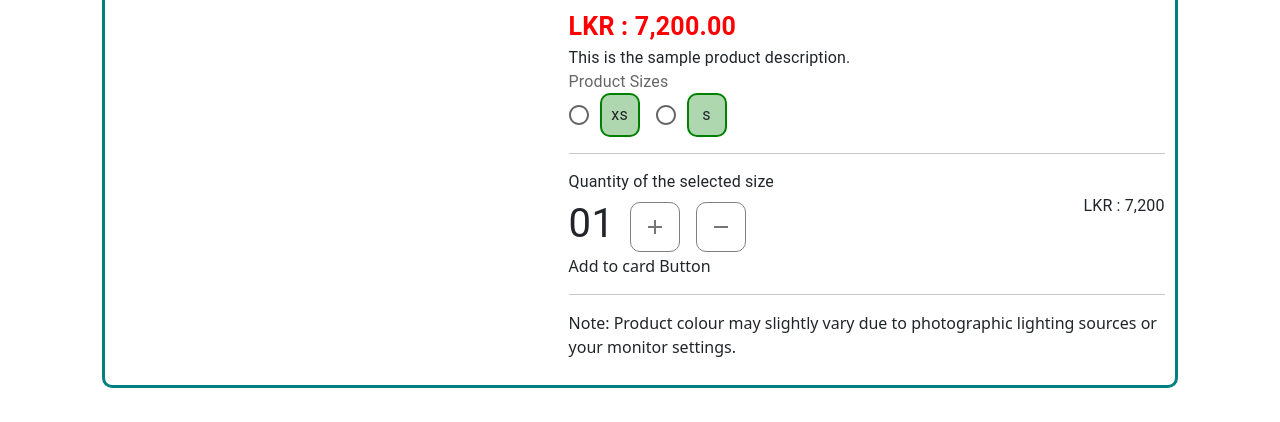
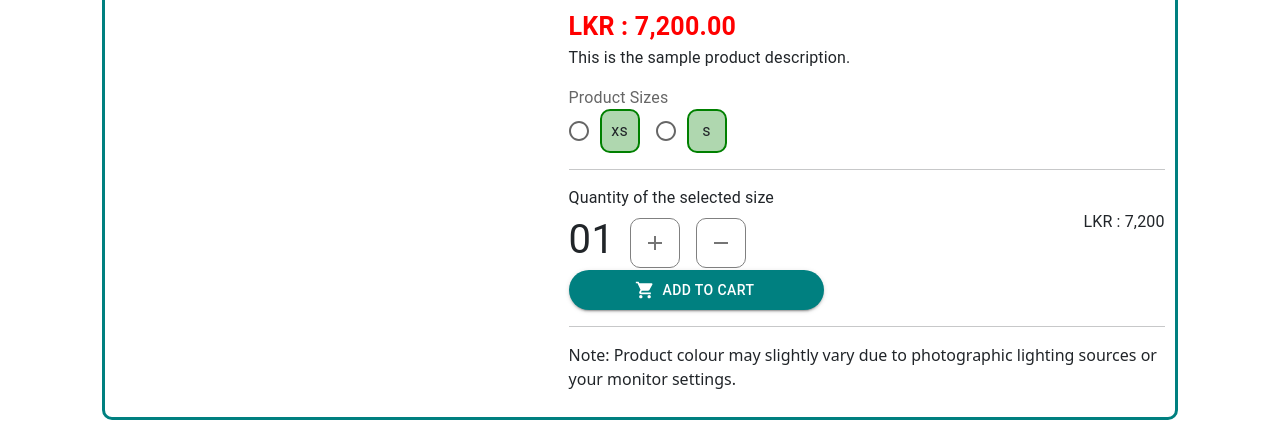
Before and after one commit to dineshabey/react-e-fashion-store, a React (Create React App) app: page / in a window 1280 px wide. Shown: the part 182-604 px from the top of the page. Built offline with nearby package versions, Linux system fonts and the light colour scheme.

Commit message:
create Add to Card button

```diff
--- a/src/layouts/productsDetails/ProductDetailsSections.js
+++ b/src/layouts/productsDetails/ProductDetailsSections.js
@@ -6,6 +6,7 @@ import PriceComponets from '../../components/productDetails/PriceComponets';
 import ProductNameDetails from '../../components/productDetails/ProductNameDetails';
 import QtyAndPriceSections from './productDetailsSections/QtyAndPriceSections';
 import ProductSizeSelect from './productDetailsSections/ProductSizeSelect';
+import AddToCartButtonSections from './productDetailsSections/AddToCartButtonSections';
 
 export default function ProductDetailsSections({
   productName,
@@ -31,14 +32,18 @@ export default function ProductDetailsSections({
         <Typography>
           This is the sample product description.
         </Typography>
-        <Typography>
-          <ProductSizeSelect sizes={size}/>
+        <Typography xs={12} sx={{ pt: 2 }}>
+          <ProductSizeSelect sizes={size} />
         </Typography>
         <hr />
         <Typography>
           <QtyAndPriceSections price={price} />
         </Typography>
-        <p>Add to card Button</p>
+        <Grid justifyContent={'flex-end'}>
+          <Grid item style={{}}>
+            <AddToCartButtonSections />
+          </Grid>
+        </Grid>
         <hr />
         <p>Note: Product colour may slightly vary due to photographic lighting sources or your monitor settings.</p>
       </Grid>
--- /dev/null
+++ b/src/layouts/productsDetails/productDetailsSections/AddToCartButtonSections.js
@@ -0,0 +1,30 @@
+import React from 'react';
+import { Box } from '@mui/material';
+import Stack from '@mui/material/Stack';
+import Button from '@mui/material/Button';
+import { ShoppingCart as CartIcon } from '@mui/icons-material';
+
+export default function AddToCartButtonSections() {
+    return (
+
+        <div>
+            <Button
+                startIcon={<CartIcon />}
+                variant='contained'
+                sx={{
+                    backgroundColor: 'teal',
+                    borderRadius: '20px',
+                    padding: '8px 70px',
+                    '&:hover': {
+                        bgcolor: 'green'
+                    },
+                }}
+
+            >
+                Add To Cart
+            </Button>
+        </div>
+
+
+    )
+}
```
